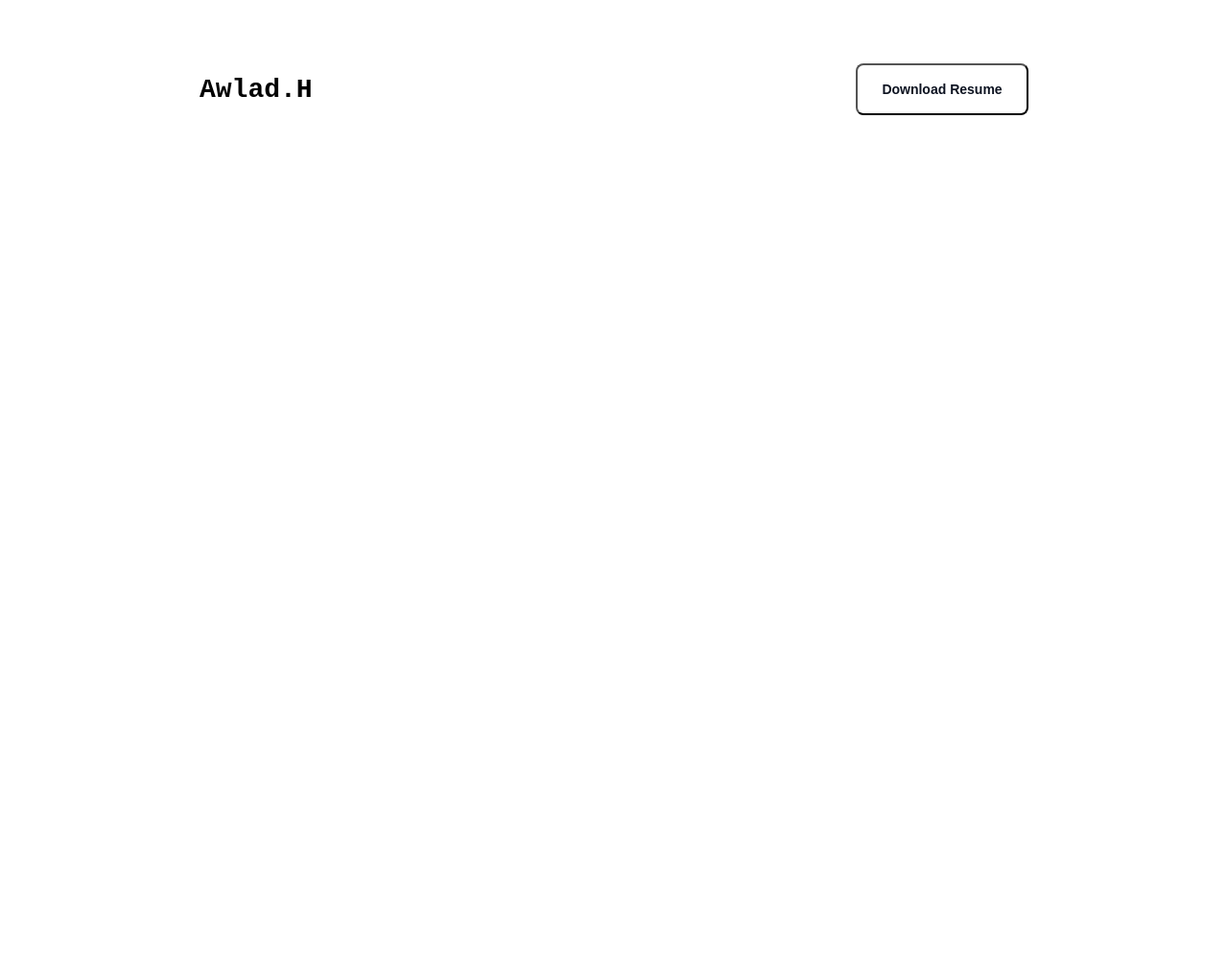
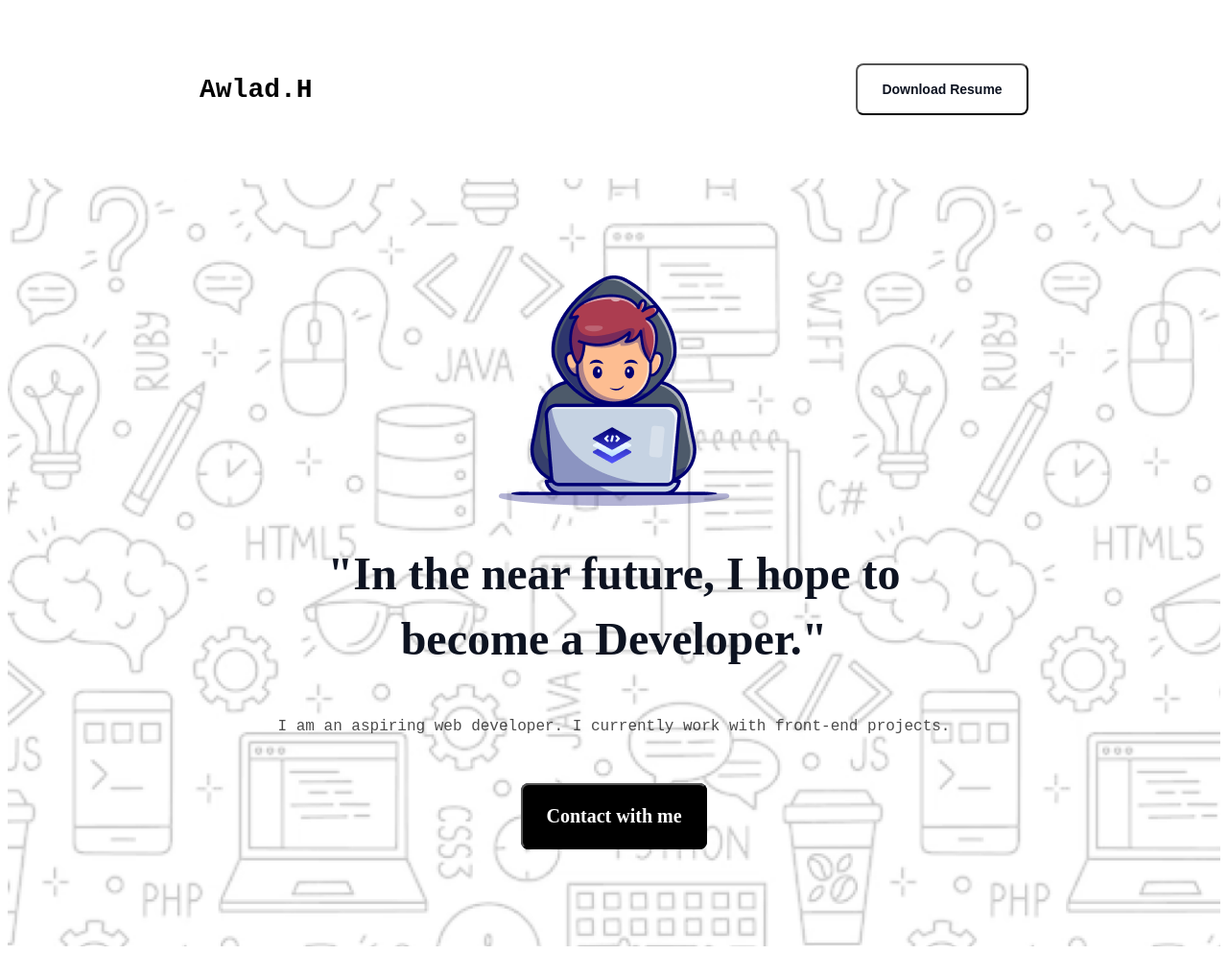
Before and after one commit to Zannatul08/Assignment-01, a plain HTML site: page index.html in a window 1280 px wide. Shown: the whole page at 96% size. Before the commit the page ends 800 px from the top, so only its background shows below. Drawn offline with Linux system fonts and the light colour scheme; a web font is replaced by a local one.

Commit message:
First banner done

```diff
--- a/index.html
+++ b/index.html
@@ -19,6 +19,18 @@
 
 
         </nav>
+        <div class="banner">
+                <div class="banner-content">
+                    <div><img src="/assets/Group.png" alt=""></div>
+                    <h1>"In the near future, I hope to <br>
+                        become a Developer."</h1>
+                        <p class="banner-description">I am an aspiring web developer. I currently work with front-end projects.</p>
+                        <div class="btn-container">
+                        <button class="btn">Contact with me</button>
+                        </div>
+                </div>
+
+        </div>
     </header>
     <main>
 
--- a/styles/style.css
+++ b/styles/style.css
@@ -1,34 +1,35 @@
 .azeret-mono-normal {
-  font-family: "Azeret Mono", monospace;
-  font-optical-sizing: auto;
-  font-style: normal;
+    font-family: "Azeret Mono", monospace;
+    font-optical-sizing: auto;
+    font-style: normal;
 }
-nav{
+
+nav {
     display: flex;
     align-items: center;
     justify-content: space-between;
     margin: 50px 200px;
 }
 
-.nav-title{
+.nav-title {
     font-weight: 800;
     font-size: 28px;
 
 }
 
-nav ul li{
+nav ul li {
     list-style: none;
 }
 
-nav li a{
+nav li a {
     text-decoration: none;
 }
 
-nav ul{
+nav ul {
     display: flex;
 }
 
-.btn-download-resume{
+.btn-download-resume {
     background-color: white;
     font-weight: 600;
     padding: 17px 24px 17px 24px;
@@ -38,3 +39,71 @@ nav ul{
     font-size: 14px;
 
 }
+
+.banner {
+    /* width: 1440px; */
+    height: 800px;
+    /* border: 2px solid red; */
+
+    margin-top: 30px;
+    background-image: url(/assets/Hero-bg.png);
+    background-repeat: no-repeat;
+    background-size: cover;
+}
+
+.banner-content {
+    display: flex;
+    flex-direction: column;
+    justify-content: center;
+    align-items: center;
+    height: 800px;
+}
+
+.banner-content h1 {
+    width: 998px;
+    height: 136px;
+    color: rgb(13, 19, 33);
+    font-family: Azeret Mono;
+    font-size: 48px;
+    font-weight: 800;
+    line-height: 68px;
+    letter-spacing: 0%;
+    text-align: center;
+
+}
+
+.banner-content p {
+    width: 852px;
+    height: 52px;
+    display: flex;
+    flex-direction: column;
+    justify-content: flex-start;
+    align-items: center;
+    padding: 0px;
+    opacity: 0.7;
+
+}
+
+.btn-container {
+
+    border-radius: 8px;
+    background-color: rgb(13, 19, 33);
+    /* border: 2px solid red; */
+
+}
+
+.btn {
+
+    background-color: black;
+    display: flex;
+    border-radius: 8px;
+    padding: 21px 24px 21px 24px;
+
+    color: rgb(255, 255, 255);
+    font-family: Azeret Mono;
+    font-size: 20px;
+    font-weight: 600;
+    line-height: 23px;
+    letter-spacing: 0%;
+    text-align: center;
+}
```
